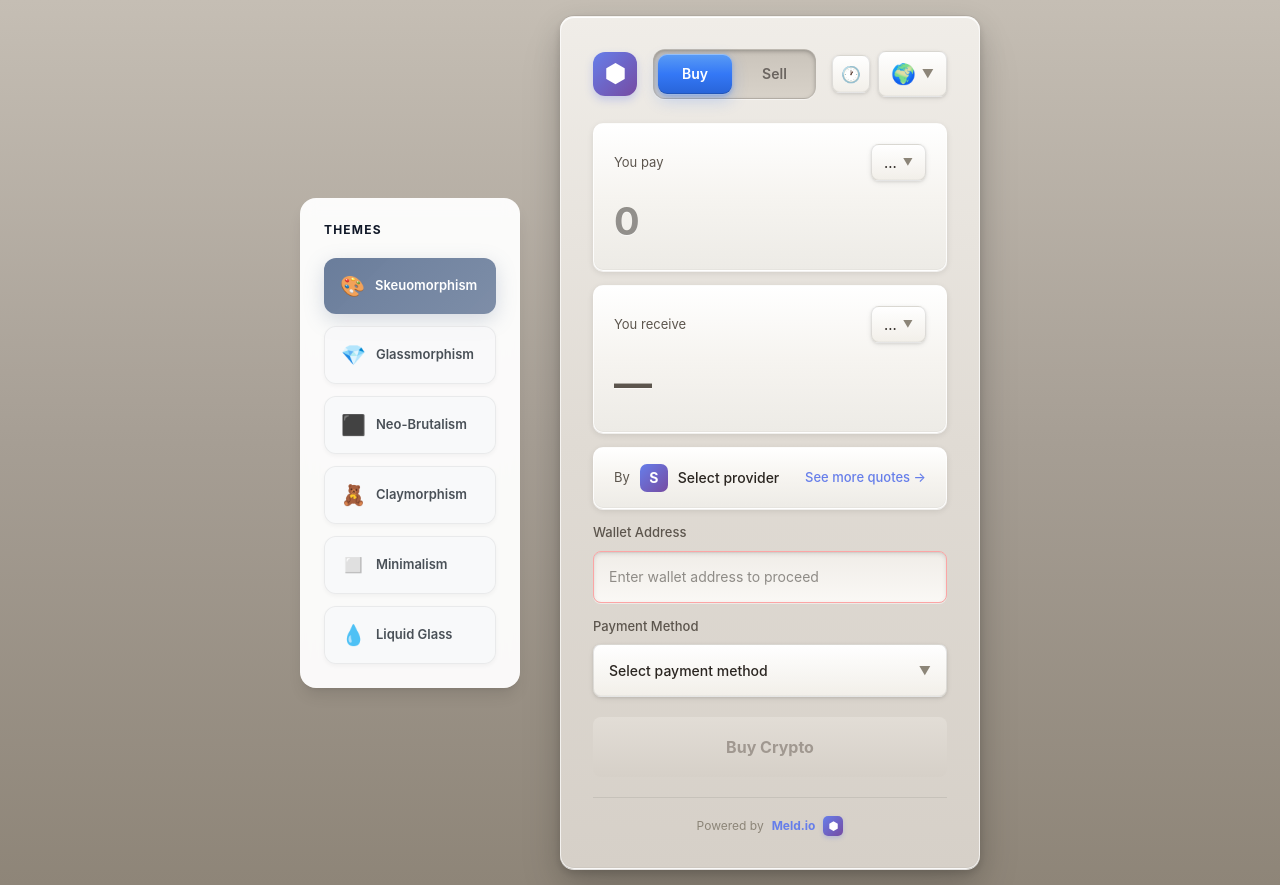
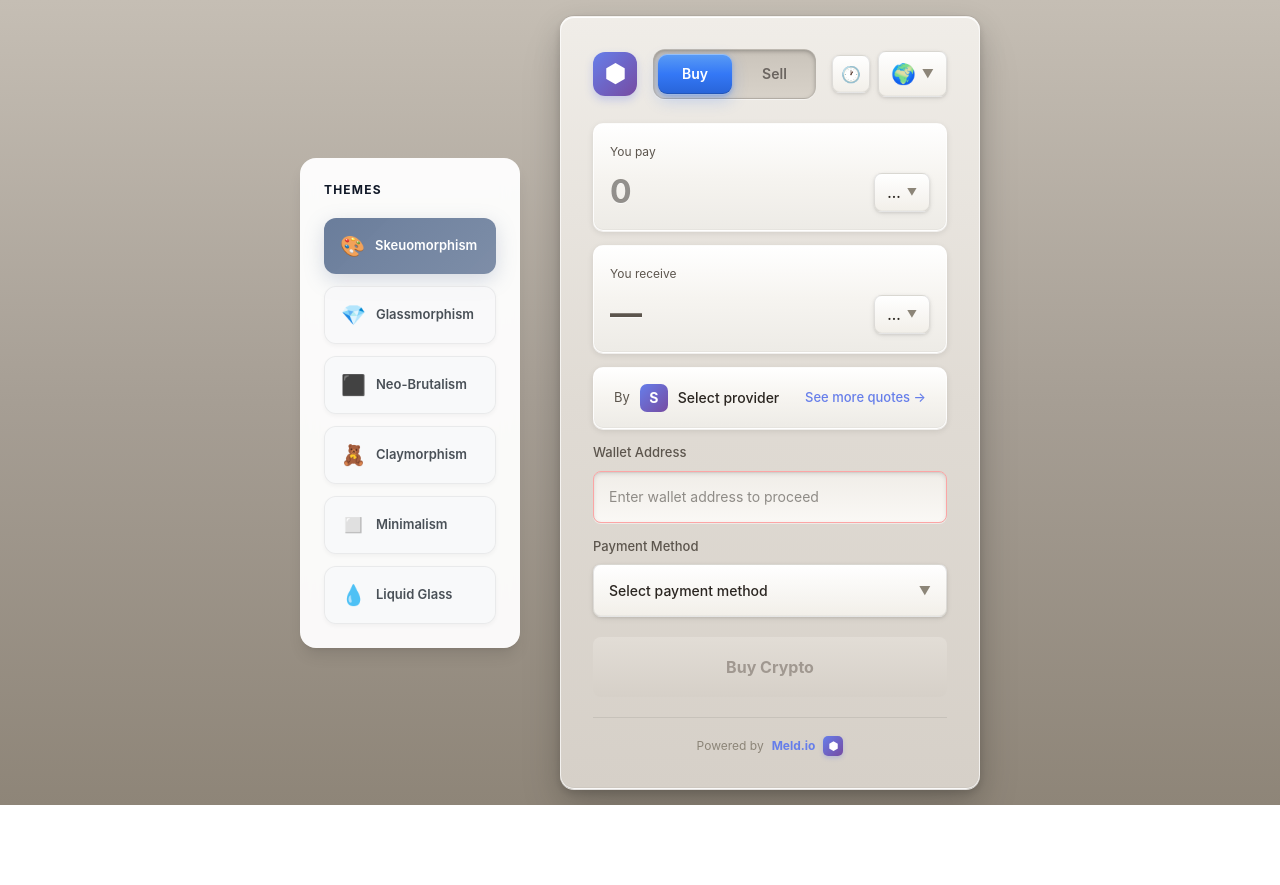
Before and after one commit to india3Eth/MeldDemo, a Next.js app: page / in a window 1280 px wide. After the commit the page ends 805 px from the top, so only its background shows below. Built offline with nearby package versions, Linux system fonts and the light colour scheme; no server answers.

Commit message:
refactor: inline currency selector with amount input (Uniswap-style layout)

```diff
--- a/src/components/widget/AmountSection.tsx
+++ b/src/components/widget/AmountSection.tsx
@@ -88,30 +88,61 @@ export function AmountSection({ variant, onOpenSelector }: AmountSectionProps) {
         borderRadius: tokens.sectionRadius,
         boxShadow: tokens.sectionShadow,
         backdropFilter: tokens.sectionBackdrop,
-        padding: "20px",
+        padding: "14px 16px",
       }}
     >
-      {/* Header: label + currency pill */}
-      <div className="mb-3 flex items-center justify-between">
+      {/* Label row */}
+      <div className="mb-1.5">
         <span
-          className="text-[13px]"
+          className="text-[12px]"
           style={{ color: tokens.textSecondary, textShadow: tokens.textShadow }}
         >
           {label}
         </span>
+      </div>
 
+      {/* Amount + selector inline */}
+      <div className="flex items-center gap-3">
+        {/* Amount — takes all remaining space */}
+        {isSource ? (
+          <input
+            type="text"
+            inputMode="decimal"
+            value={amount}
+            onChange={(e) => {
+              const val = e.target.value;
+              if (val === "" || /^(0|[1-9]\d*)?(\.\d{0,8})?$/.test(val)) setAmount(val);
+            }}
+            className="min-w-0 flex-1 bg-transparent text-[32px] font-bold outline-none"
+            style={{
+              color: isOutOfRange ? "#f87171" : tokens.textPrimary,
+              border: "none",
+              textShadow: tokens.textShadow,
+            }}
+            placeholder="0"
+          />
+        ) : (
+          <div
+            className="min-w-0 flex-1 text-[32px] font-bold"
+            style={{ color: tokens.textSecondary, textShadow: tokens.textShadow }}
+          >
+            {displayValue}
+          </div>
+        )}
+
+        {/* Currency selector pill */}
         <button
           onClick={onOpenSelector}
-          className="flex items-center gap-1.5 transition-all duration-200"
+          className="flex shrink-0 items-center gap-1.5 transition-all duration-200"
           style={{
-            padding: "7px 12px",
+            padding: "8px 12px",
             background: tokens.pillBg,
             border: tokens.pillBorder,
             borderRadius: tokens.pillRadius,
             boxShadow: tokens.pillShadow,
             cursor: "pointer",
             fontSize: "14px",
-            fontWeight: 500,
+            fontWeight: 600,
           }}
         >
           {displayImage && (
@@ -126,68 +157,41 @@ export function AmountSection({ variant, onOpenSelector }: AmountSectionProps) {
         </button>
       </div>
 
-      {/* Amount input / display */}
-      <div className="flex items-center gap-3">
-        {isSource ? (
-          <input
-            type="text"
-            inputMode="decimal"
-            value={amount}
-            onChange={(e) => {
-              const val = e.target.value;
-              // Fix #9: reject leading zeros, multiple decimals, excess precision
-              if (val === "" || /^(0|[1-9]\d*)?(\.\d{0,8})?$/.test(val)) setAmount(val);
-            }}
-            className="w-full bg-transparent text-[38px] font-bold outline-none"
-            style={{
-              color: isOutOfRange ? "#f87171" : tokens.textPrimary,
-              border: "none",
-              textShadow: tokens.textShadow,
-            }}
-            placeholder="0"
-          />
-        ) : (
-          <div
-            className="w-full text-[38px] font-bold"
-            style={{ color: tokens.textSecondary, textShadow: tokens.textShadow }}
-          >
-            {displayValue}
-          </div>
-        )}
-      </div>
-
-      {/* Chain badge for crypto */}
+      {/* Chain info + limit below */}
+      {(chainInfo || (isSource && currentLimit)) && (
+        <div className="mt-2">
           {chainInfo && (
-        <div className="mt-2 text-xs" style={{ color: tokens.textMuted }}>
+            <div className="text-[11px]" style={{ color: tokens.textMuted }}>
               {chainInfo}
             </div>
           )}
 
-      {/* Limit range — source section only */}
           {isSource && currentLimit && (
             <>
-          <div className="mt-3 flex items-center justify-between">
-            <span className="text-[12px]" style={{ color: isOutOfRange ? "#f87171" : tokens.textMuted }}>
+              <div className="flex items-center justify-between">
+                <span className="text-[11px]" style={{ color: isOutOfRange ? "#f87171" : tokens.textMuted }}>
                   {isBelowMin ? "Minimum" : isAboveMax ? "Maximum" : "Limit"}
                 </span>
-            <span className="text-[12px] font-medium" style={{ color: isOutOfRange ? "#f87171" : tokens.textSecondary }}>
+                <span className="text-[11px] font-medium" style={{ color: isOutOfRange ? "#f87171" : tokens.textSecondary }}>
                   {formatLimitAmount(currentLimit.minimumAmount, showFiat ? selectedFiatCurrency?.currencyCode : selectedCrypto?.currencyCode)}
                   {" – "}
                   {formatLimitAmount(currentLimit.maximumAmount, showFiat ? selectedFiatCurrency?.currencyCode : selectedCrypto?.currencyCode)}
                 </span>
               </div>
               {isBelowMin && (
-            <p className="mt-1 text-[11px] text-red-400">
+                <p className="mt-0.5 text-[11px] text-red-400">
                   Enter at least {formatLimitAmount(currentLimit.minimumAmount, showFiat ? selectedFiatCurrency?.currencyCode : selectedCrypto?.currencyCode)}
                 </p>
               )}
               {isAboveMax && (
-            <p className="mt-1 text-[11px] text-red-400">
+                <p className="mt-0.5 text-[11px] text-red-400">
                   Maximum is {formatLimitAmount(currentLimit.maximumAmount, showFiat ? selectedFiatCurrency?.currencyCode : selectedCrypto?.currencyCode)}
                 </p>
               )}
             </>
           )}
         </div>
+      )}
+    </div>
   );
 }
```
Lines whose indentation alone changed are shown as unchanged.
